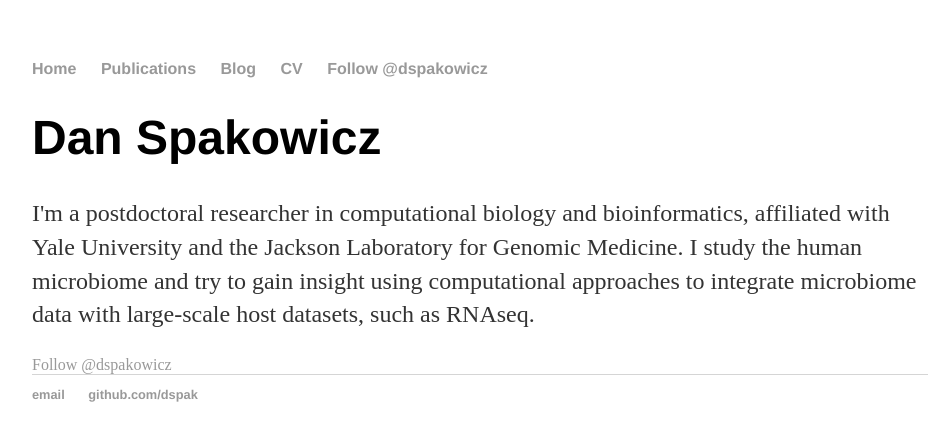
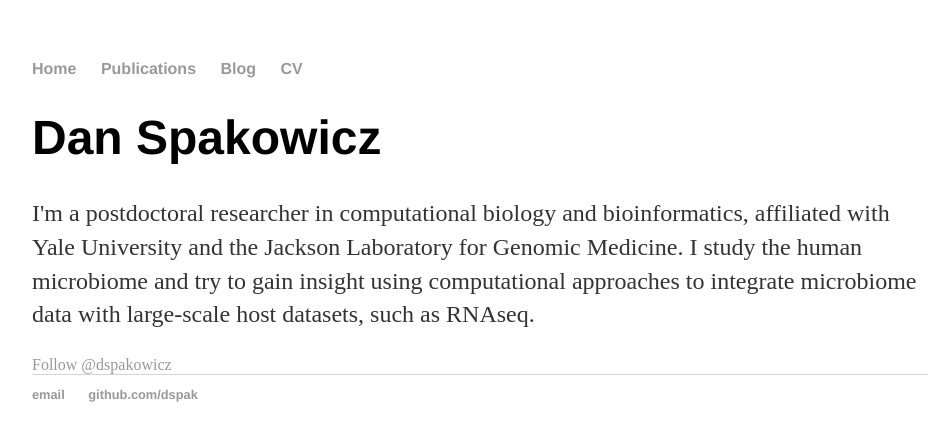
Before and after one commit to dspak/dspak.github.io, a Jekyll site: the page built from index.html, in a window 1280 px wide. Shown: the top 441 px of the page, without its empty margins (160-1107 px from the left). Built offline with Jekyll 4.4.1, drawn with Linux system fonts in a browser that asks for light colours; comment, search, counter and statistics services are not loaded.

Commit message:
twitter change
remove follow from the header, but keep the script in <head>

```diff
--- a/_layouts/default.html
+++ b/_layouts/default.html
@@ -13,7 +13,6 @@
 		        	<li><a href="https://scholar.google.com/citations?hl=en&user=Oxve9hAAAAAJ">Publications</a></li>
 	        		<li><a href="/blog">Blog</a></li>
 	        		<li><a href="http://danielspakowicz.me/2016_0330_Spakowicz_CV.pdf">CV</a></li>
-				<li><a href="https://twitter.com/dspakowicz" class="twitter-follow-button" data-show-count="false">Follow @dspakowicz</a></li>
 	    		</ul>
 			</nav>
 			<div class="container">
```
